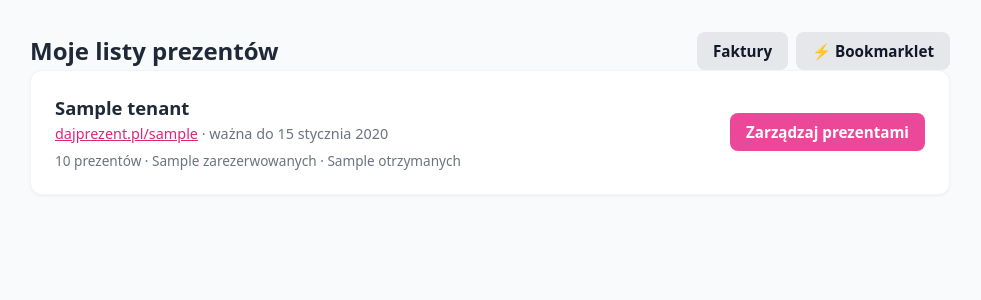
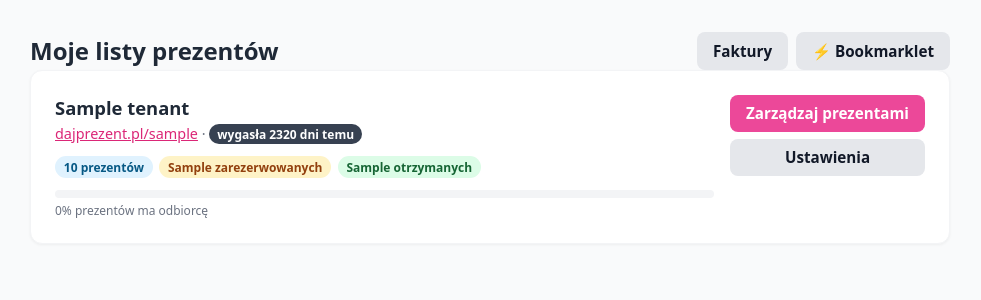
Before and after one commit to PrzemekPrzemo/DajPrezent, a Laravel app: template resources/views/owner/dashboard.blade.php in a window 1280 px wide. Shown: the part 47-347 px from the top of the page, without its empty margins (150-1131 px from the left). Run offline with Laravel 12, Linux system fonts and the light colour scheme; the template is opened without the code that fills it: most values are stand-ins (such as "Sample title", 1, 10 or a date in 2020).

Commit message:
feat(owner): dashboard expiry + reservation-progress widgets
Turns the bare counts on /panel into useful at-a-glance status:

* Expiry chip color-coded by days remaining:
    - expired       → dark grey "wygasła N dni temu"
    - 0–13 days     → red    "wygasa za N dni"
    - 14–29 days    → amber  "ważna do …"
    - 30+ days      → green  "ważna do …"
  Day count via floor((expires_at - now) / 86400) — Carbon's
  diffInDays sign convention differs between v2 / v3 and was
  flaky in tests, so UNIX timestamp math is the source of truth.

* Counters become coloured chips (available / reserved /
  received) instead of muted text.

* Progress bar (% of gifts that have a receiver) added below
  the counters. Hidden for empty lists so it doesn't look
  broken.

* Tenant card sprouts a "Ustawienia" button next to "Zarządzaj
  prezentami" so password / name edits are one click away.

Welcome state copy fixed: "Wybierz pakiet" link now points at
/pakiety (the "strona zakupu w przygotowaniu" placeholder is
no longer true).

5 new tests verify: red chip + "wygasa za N dni" for soon-
expiring, amber chip for 14–29 day window, regular "ważna do"
+ green chip for distant expiry, progress bar shows correct
percentage when there's mixed status, no bar on empty lists.

```diff
--- a/resources/views/owner/dashboard.blade.php
+++ b/resources/views/owner/dashboard.blade.php
@@ -13,29 +13,82 @@
 
     @if ($tenants->isEmpty())
         <div class="card">
-            <p>Nie masz jeszcze żadnej listy. Pakiet aktywuje się automatycznie po opłaceniu — strona zakupu w przygotowaniu.</p>
+            <p>Nie masz jeszcze żadnej listy. <a href="{{ route('public.pricing') }}">Wybierz pakiet</a>, aby założyć pierwszą.</p>
         </div>
     @else
         @foreach ($tenants as $tenant)
+            @php
+                $total = (int) $tenant->gifts_total;
+                $taken = (int) $tenant->gifts_reserved + (int) $tenant->gifts_received;
+                $progress = $total > 0 ? (int) round($taken * 100 / $total) : 0;
+
+                // Carbon's diff sign convention is finicky across versions —
+                // compute days via UNIX timestamps so the math is unambiguous.
+                $daysLeft = $tenant->expires_at
+                    ? (int) floor(($tenant->expires_at->timestamp - now()->timestamp) / 86400)
+                    : null;
+                $expiryClass = match (true) {
+                    $daysLeft === null => 'expiry-none',
+                    $daysLeft < 0 => 'expiry-expired',
+                    $daysLeft < 14 => 'expiry-soon',
+                    $daysLeft < 30 => 'expiry-warning',
+                    default => 'expiry-ok',
+                };
+            @endphp
             <div class="card">
-                <div style="display:flex;justify-content:space-between;align-items:center;flex-wrap:wrap;gap:1rem;">
-                    <div>
+                <div style="display:flex;justify-content:space-between;align-items:flex-start;flex-wrap:wrap;gap:1rem;">
+                    <div style="flex:1;min-width:240px;">
                         <h2 style="margin-bottom:.25rem;">{{ $tenant->name }}</h2>
                         <div style="color:#6b7280;font-size:.9rem;">
                             <a href="/{{ $tenant->slug }}" target="_blank">dajprezent.pl/{{ $tenant->slug }}</a>
                             @if ($tenant->expires_at)
-                                · ważna do {{ $tenant->expires_at->translatedFormat('j F Y') }}
+                                ·
+                                <span class="chip {{ $expiryClass }}" style="font-size:.75rem;padding:.1rem .5rem;">
+                                    @if ($daysLeft === null)
+                                        bez terminu
+                                    @elseif ($daysLeft < 0)
+                                        wygasła {{ abs($daysLeft) }} dni temu
+                                    @elseif ($daysLeft === 0)
+                                        wygasa dziś
+                                    @elseif ($daysLeft < 14)
+                                        wygasa za {{ $daysLeft }} dni
+                                    @else
+                                        ważna do {{ $tenant->expires_at->translatedFormat('j F Y') }}
+                                    @endif
+                                </span>
                             @endif
                         </div>
-                        <div style="font-size:.85rem;color:#6b7280;margin-top:.5rem;">
-                            {{ $tenant->gifts_total }} prezentów ·
-                            {{ $tenant->gifts_reserved }} zarezerwowanych ·
-                            {{ $tenant->gifts_received }} otrzymanych
+
+                        <div style="margin-top:.75rem;display:flex;gap:.4rem;flex-wrap:wrap;">
+                            <span class="chip chip-available">{{ $total }} prezentów</span>
+                            <span class="chip chip-reserved">{{ $tenant->gifts_reserved }} zarezerwowanych</span>
+                            <span class="chip chip-received">{{ $tenant->gifts_received }} otrzymanych</span>
                         </div>
+
+                        @if ($total > 0)
+                            <div style="margin-top:.75rem;">
+                                <div style="background:#f3f4f6;border-radius:9999px;overflow:hidden;height:.5rem;">
+                                    <div style="width:{{ $progress }}%;height:100%;background:#ec4899;transition:width .3s;"></div>
+                                </div>
+                                <div style="color:#6b7280;font-size:.75rem;margin-top:.25rem;">{{ $progress }}% prezentów ma odbiorcę</div>
+                            </div>
+                        @endif
                     </div>
-                    <a href="{{ route('owner.gifts.index', $tenant) }}" class="btn">Zarządzaj prezentami</a>
+
+                    <div style="display:flex;flex-direction:column;gap:.4rem;">
+                        <a href="{{ route('owner.gifts.index', $tenant) }}" class="btn">Zarządzaj prezentami</a>
+                        <a href="{{ route('owner.tenant.settings.edit', $tenant) }}" class="btn btn-secondary" style="text-align:center;">Ustawienia</a>
+                    </div>
                 </div>
             </div>
         @endforeach
     @endif
+
+    <style>
+        .chip.expiry-ok { background:#ecfdf5;color:#065f46; }
+        .chip.expiry-warning { background:#fef3c7;color:#92400e; }
+        .chip.expiry-soon { background:#fee2e2;color:#991b1b; }
+        .chip.expiry-expired { background:#374151;color:#fff; }
+        .chip.expiry-none { background:#f3f4f6;color:#6b7280; }
+    </style>
 @endsection
```
Also changed, not shown: tests/Feature/Owner/DashboardWidgetsTest.php (added, +73 -0 lines).
